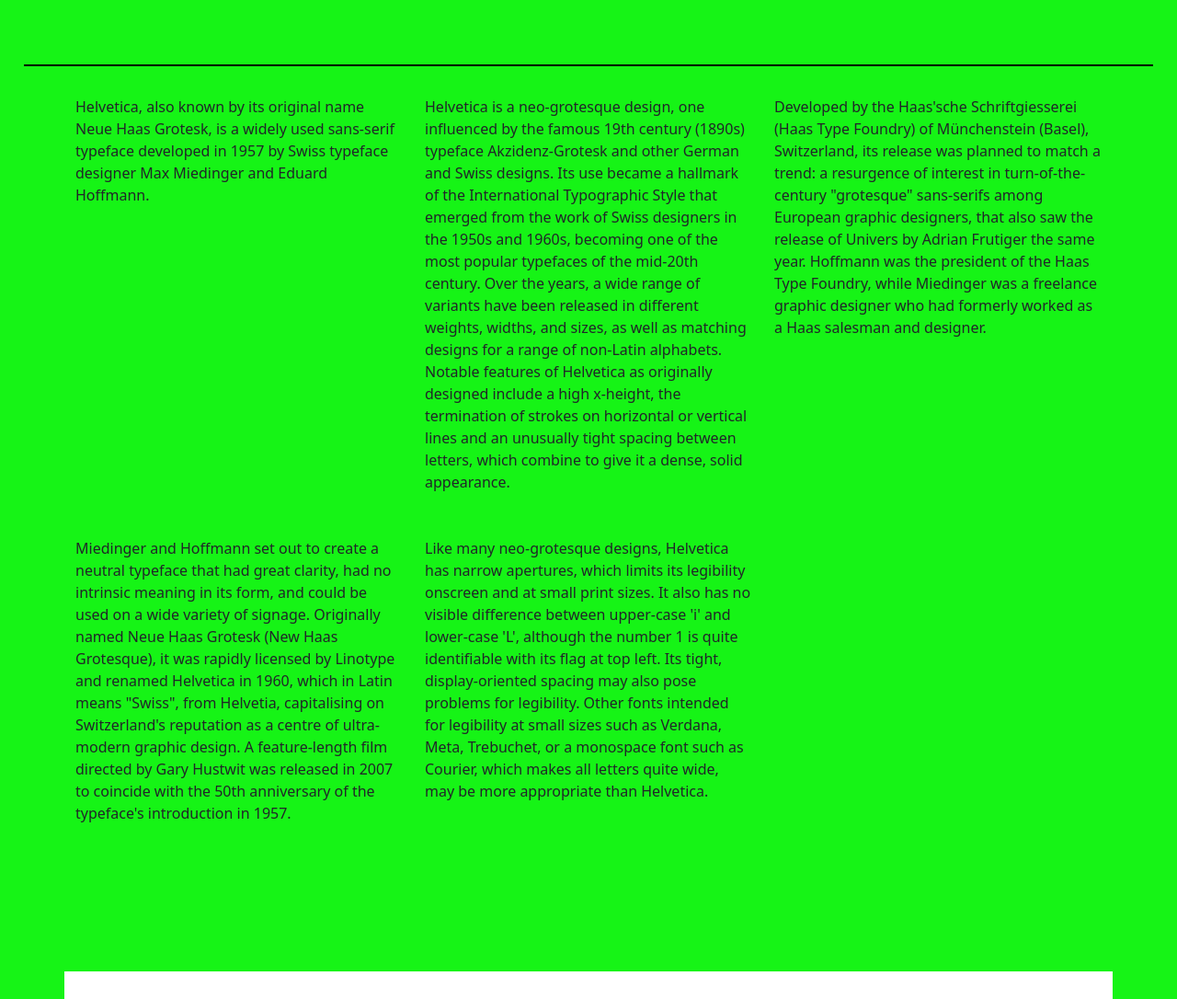
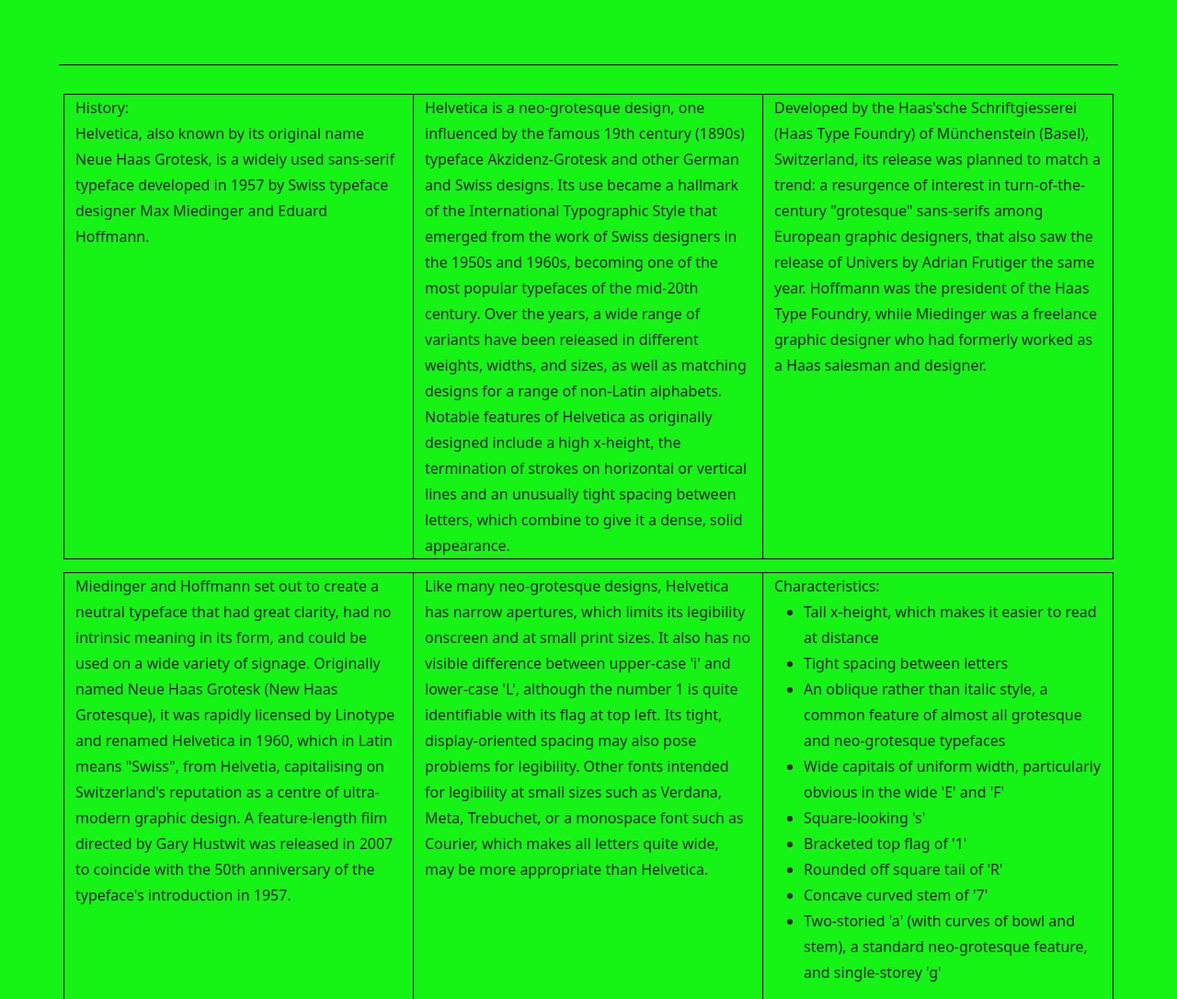
Before and after one commit to Kaltrunner/font-app, a React (Vite) app: page / in a window 1280 px wide. Shown: the part 384-1470 px from the top of the page at 92% size. Built offline with nearby package versions, Linux system fonts and the light colour scheme.

Commit message:
ipdated some styling and fixed the mouse, again

```diff
--- a/src/components/body/Body.jsx
+++ b/src/components/body/Body.jsx
@@ -76,9 +76,10 @@
               </div>
               <div className="character-list-div">
                 <p className="character-list" id="symbols">
-                  ☺☻♥♦♣♠•◘○◙♂♀ ♪♫☼►◄↕‼¶▲▼↔∟↨ !¡@#$%^&*()+,-.÷ /:;~Δ€ƒ…†‡ˆ‰Š«»
+                  ►◄↕‼¶▲▼↔∟↨ !¡@#$%^&*()+,-.÷ /:;~Δ€ƒ…†‡ˆ‰Š«»
                   ‹ŒŽ‘±µ¶™›¸œŸæ ¼°½¢¾£¿¤¥¦§¨×¹²³ ÀÁÂÃÄÅÆÇ©®¬ ∩ε₧φ²∞ⁿδ√ΩΘΦ
                   ≈τµ÷σ⌡Σ⌠π≤Γ≥ß±
+                  {/* !@#$%^&*()-_=+:-œ∑´®†¥¨ˆøπåß∂ƒ©˙∆˚¬≈ç√˜µ */}
                 </p>
               </div>
             </div>
--- a/src/components/header/Header.jsx
+++ b/src/components/header/Header.jsx
@@ -11,6 +11,7 @@
       <div className="container text-center">
         <div className="row header-row">
           <div className="col" id="header-col">
+            History: <br />
             Helvetica, also known by its original name Neue Haas Grotesk, is a
             widely used sans-serif typeface developed in 1957 by Swiss typeface
             designer Max Miedinger and Eduard Hoffmann.
@@ -63,7 +64,30 @@
             Courier, which makes all letters quite wide, may be more appropriate
             than Helvetica.
           </div>
-          <div className="col"></div>
+          <div className="col" id="header-col">
+            Characteristics:
+            <br />
+            <ul>
+              <li>Tall x-height, which makes it easier to read at distance</li>
+              <li>Tight spacing between letters</li>
+              <li>
+                An oblique rather than italic style, a common feature of almost
+                all grotesque and neo-grotesque typefaces
+              </li>
+              <li>
+                Wide capitals of uniform width, particularly obvious in the wide
+                'E' and 'F'
+              </li>
+              <li>Square-looking 's'</li>
+              <li>Bracketed top flag of '1'</li>
+              <li>Rounded off square tail of 'R'</li>
+              <li>Concave curved stem of '7'</li>
+              <li>
+                Two-storied 'a' (with curves of bowl and stem), a standard
+                neo-grotesque feature, and single-storey 'g'
+              </li>
+            </ul>{" "}
+          </div>
         </div>
       </div>
     </div>
--- a/src/components/header/header.css
+++ b/src/components/header/header.css
@@ -1,5 +1,5 @@
 .header-row {
-    margin-bottom: 6vh;
+    margin: 2vh;
 }
 
 .heady-container-div {
@@ -7,7 +7,7 @@
 }
 
 #header-text-div {
-    margin-left: 2vw;
+    margin-left: 4vw;
 }
 
 #header-text {
@@ -17,13 +17,42 @@
 }
 
 .line-div {
-    width: 96%;
-    height: 2px;
+    width: 90%;
+    height: 1px;
     background-color: #000;
     margin: 4vh auto;
 }
 
 #header-col {
-line-height: 3vh;
-text-align: left;
+    width: 100%;
+    line-height: 1.75;
+    text-align: left;
+    outline-style: solid;
+    outline-width: 1px;
+    outline-color: #000;
+    transition: all .25s ease-in-out;
 }
+
+#header-col li {
+    transition: all .25s ease-in-out;
+}
+
+/* #header-col li:hover {
+    background-color: #202020;
+    color: whitesmoke;
+    transition: all .25s ease-in-out;
+} */
+
+.hostory-col {
+    margin: 0 auto;
+    transition: all .25s ease-in-out;
+    border: solid 1px #000;
+    padding: .5vw;
+    text-align: start;
+}
+
+.hostory-col:hover {
+    background-color: #000;
+    color: whitesmoke;
+    transition: all .25s ease-in-out;
+}
--- a/src/components/mouse/Mouse.jsx
+++ b/src/components/mouse/Mouse.jsx
@@ -7,16 +7,16 @@
       <AnimatedCursor
         id="mouse"
         innerSize={0}
-        outerSize={30}
+        outerSize={20}
         color="208,83,255"
         outerAlpha={0.5}
         innerScale={0}
         outerScale={1}
-        trailingSpeed={0}
+        trailingSpeed={10}
         filter={true}
-        outerStyle={{
-          filter: "blur(2px)",
-        }}
+        // outerStyle={{
+        //   filter: "blur(2px)",
+        // }}
       />
     </>
   );
```
Also changed, not shown: src/components/body/body.css (+14 -0 lines).
